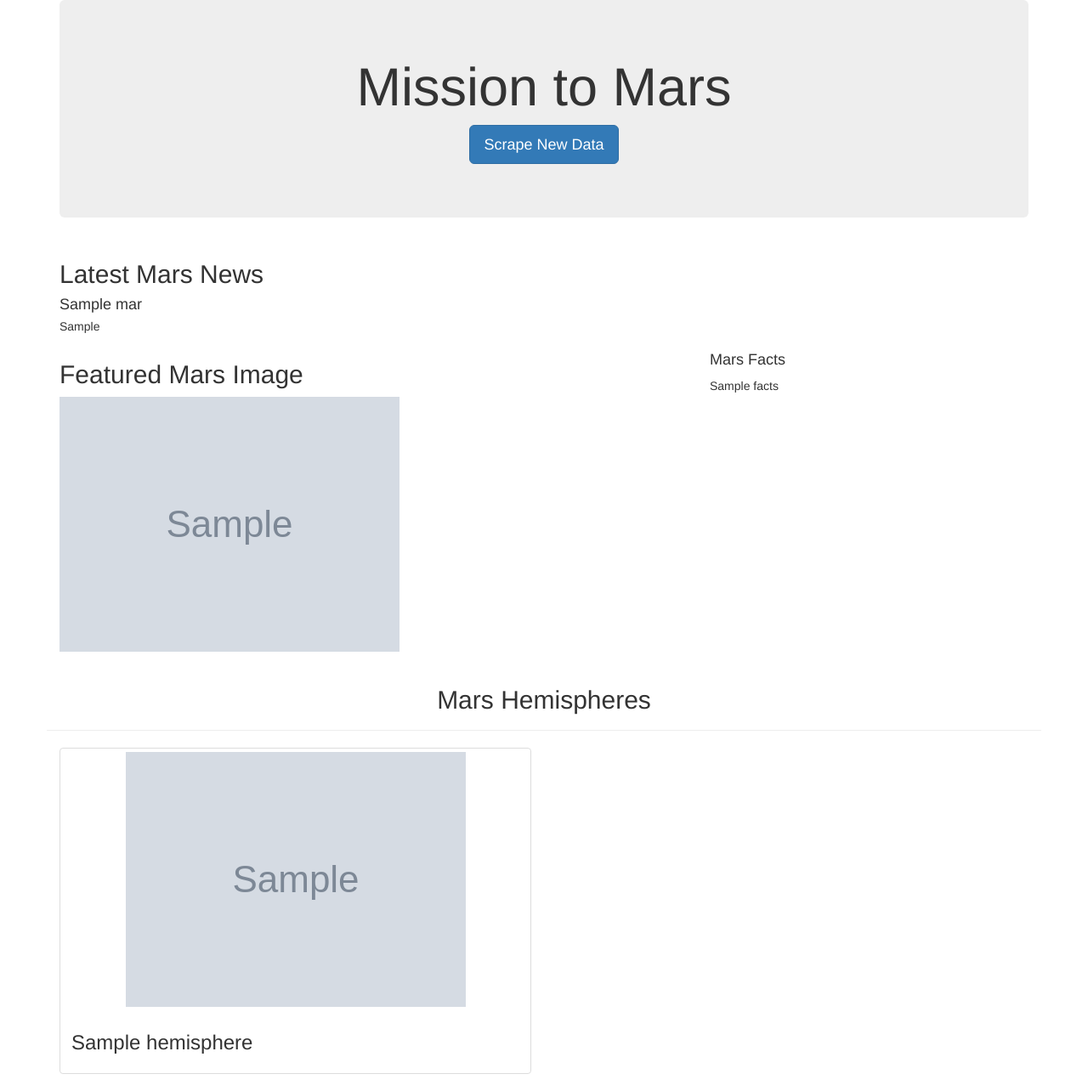
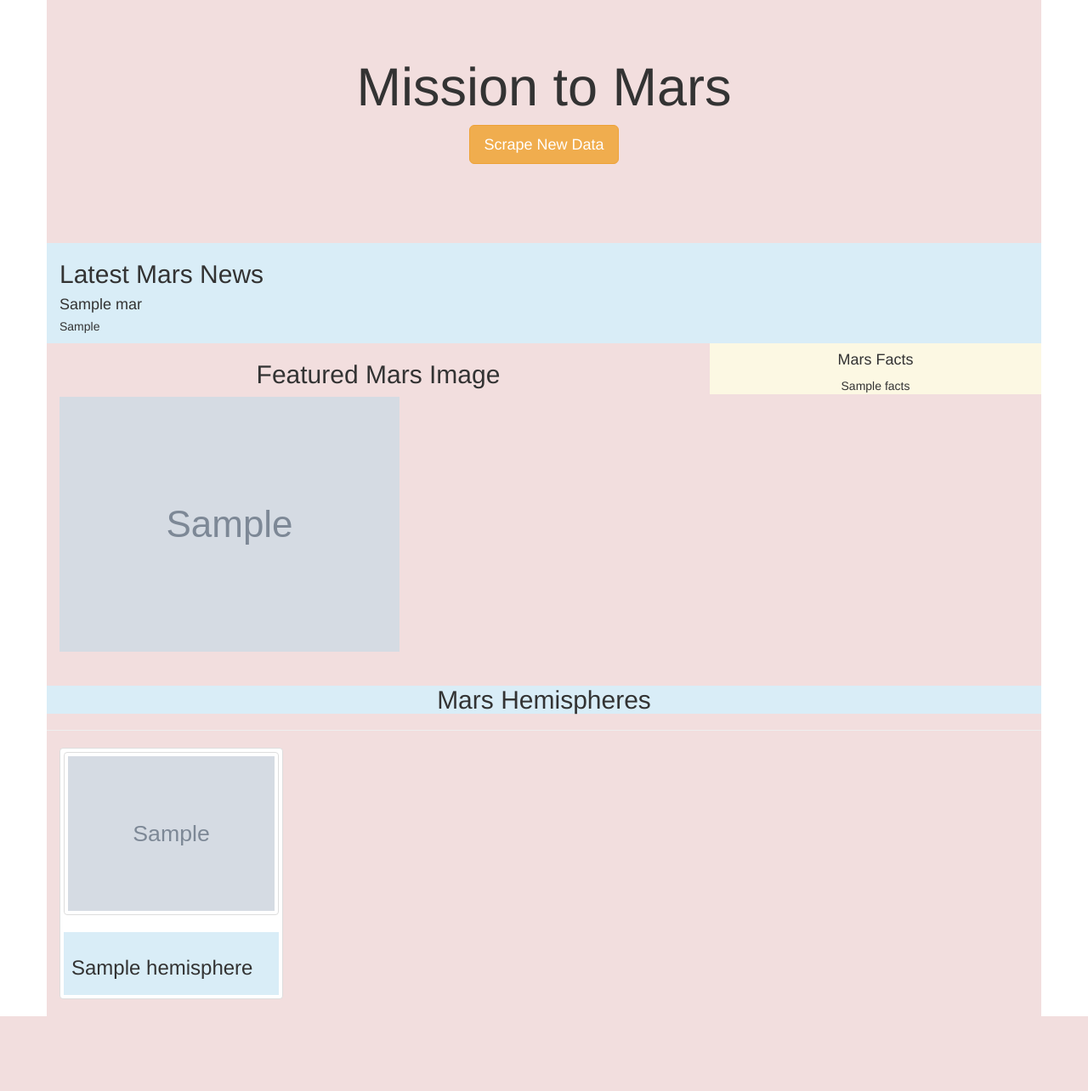
Before and after one commit to PCE1968/Mission_to_Mars, a Flask app: page / in a window 1280 px wide. Shown: the whole page at 85% size. After the commit the page ends 1196 px from the top, so only its background shows below. Run offline with Flask 2, Linux system fonts and the light colour scheme; grey boxes marked "Sample" are stand-in pictures; a database or web service that is not in the repository returns one stand-in record (values such as "Sample title"); some libraries are stand-ins or nearby versions.

Commit message:
added some bottstrap styling to template

```diff
--- a/templates/index.html
+++ b/templates/index.html
@@ -11,31 +11,31 @@
     />
   </head>
   <body>
-    <div class="container">
+    <div class="container bg-danger">
       <!-- Add Jumbotron to Header -->
-      <div class="jumbotron text-center">
+      <div style="background:transparent !important" class="jumbotron text-center">
         <h1>Mission to Mars</h1>
         <!-- Add a button to activate scraping script -->
-        <p><a class="btn btn-primary btn-lg" href="/scrape" role="button">Scrape New Data</a></p>
+        <p><a class="btn btn-warning btn-lg" href="/scrape" role="button">Scrape New Data</a></p>
       </div>
 
       <!-- Add section for Mars News -->
-      <div class="row" id="mars-news">
+      <div class="row bg-info" id="mars-news">
         <div class="col-md-12">
           <div class="media">
             <div class="media-body">
               <h2>Latest Mars News</h2>
               <h4 class="media-heading">{{ mars.news_title }}</h4>
-              <p>{{ mars.news_paragraph }}</p>
+              <p class="bg-info">{{ mars.news_paragraph }}</p>
             </div>
           </div>
         </div>
       </div>
 
       <!-- Section for Featured Image and Facts table -->
-      <div class="row" id="mars-featured-image">
+      <div class="row bg-danger" id="mars-featured-image">
         <div class="col-md-8">
-          <h2>Featured Mars Image</h2>
+          <h2 class="text-center">Featured Mars Image</h2>
 
           <!-- if images is False/None/non-existent, then default to error message -->
           <img
@@ -47,7 +47,7 @@
 
         <div class="col-md-4">
           <!-- Mars Facts -->
-          <div class="row" id="mars-facts">
+          <div class="row bg-warning text-center" id="mars-facts">
             <h4>Mars Facts</h4>
             {{ mars.facts | safe }}
           </div>
@@ -57,15 +57,15 @@
       <!-- Section for Mars Hemispheres -->
       <div class="row" id="mars-hemispheres">
         <div class="page-header">
-          <h2 class="text-center">Mars Hemispheres</h2>
+          <h2 class="bg-info text-center">Mars Hemispheres</h2>
         </div>
 
         {% for hemisphere in mars.hemispheres %}
-        <div class="col-md-6">
+        <div class="col-md-3">
           <div class="thumbnail">
-            <img src="{{hemisphere.img_url | default('static/images/error.png', true)}}" alt="...">
-            <div class="caption">
-              <h3>{{hemisphere.title}}</h3>
+            <img src="{{hemisphere.img_url | default('static/images/error.png', true) }}" class="thumbnail img-responsive" alt="...">
+            <div class="caption bg-info">
+              <h3>{{hemisphere.title | safe}}</h3>
             </div>
           </div>
         </div>
```
